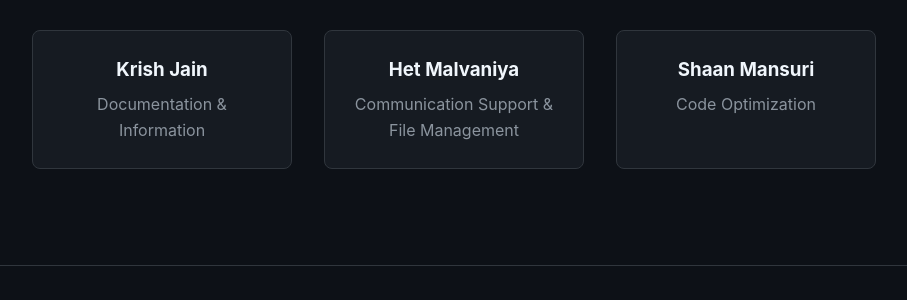
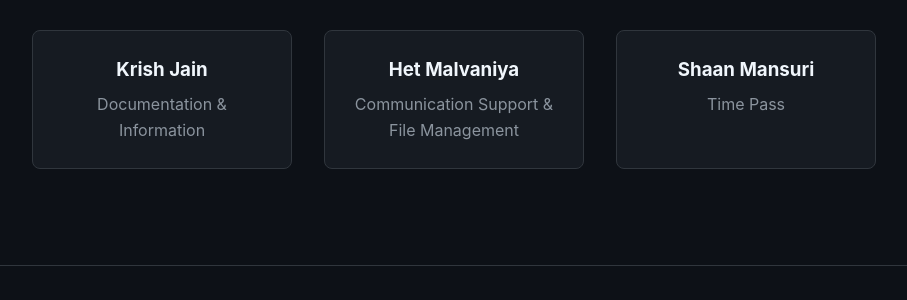
Before and after one commit to Mann-Makhecha/sphatikv2, a PHP site: page /sphatikv2/pages/about_us.php in a window 1280 px wide. Shown: the part 1869-2169 px from the top of the page, without its empty margins (40-947 px from the left). Run offline with PHP 8.4, Linux system fonts and the light colour scheme; data comes from the database, SQL or seed files in the repository.

Commit message:
little changes

```diff
--- a/pages/about_us.php
+++ b/pages/about_us.php
@@ -147,7 +147,7 @@
             </div>
             <div class="team-member">
                 <h3>Shaan Mansuri</h3>
-                <p>Code Optimization</p>
+                <p>Time Pass</p>
             </div>
         </div>
     </section>
```
